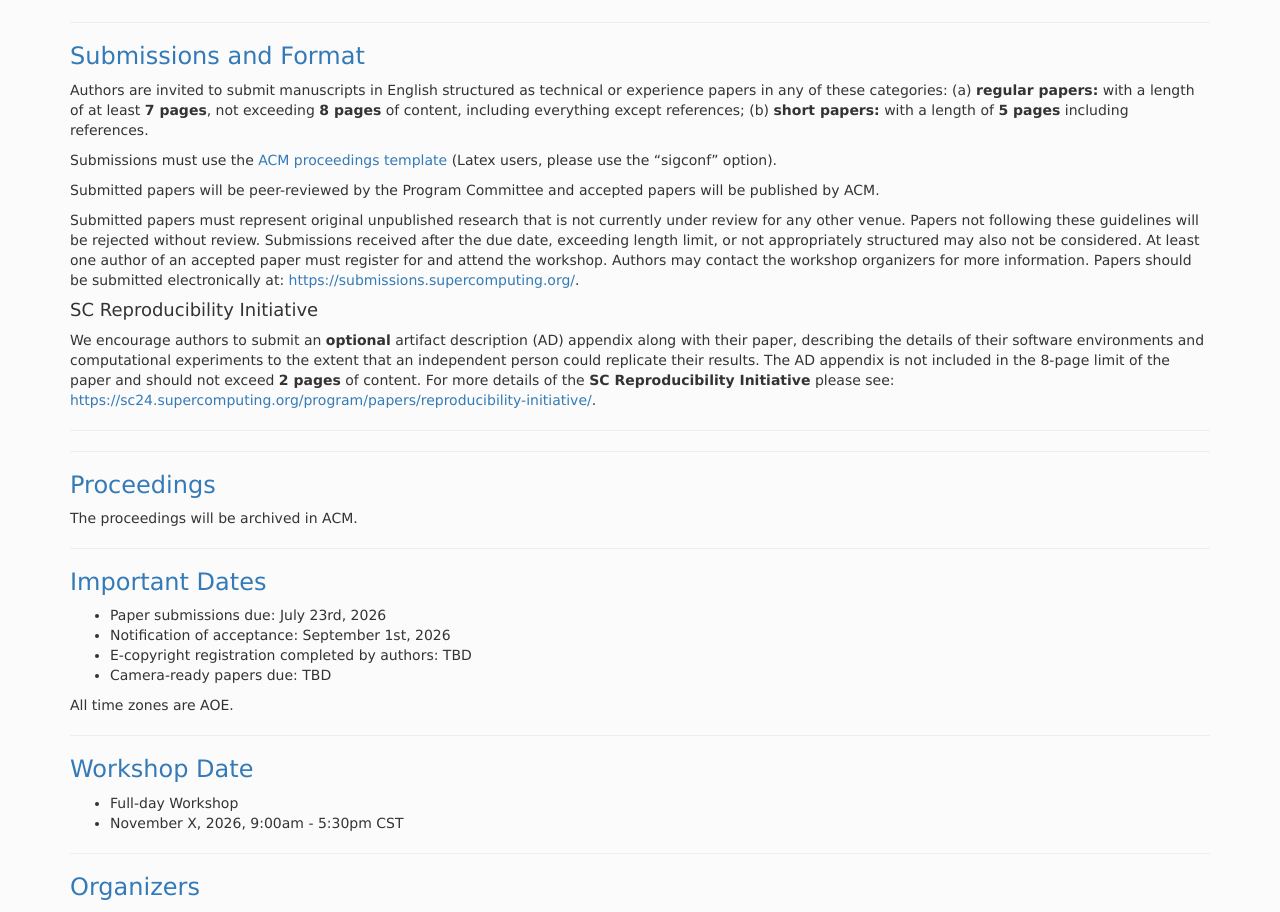
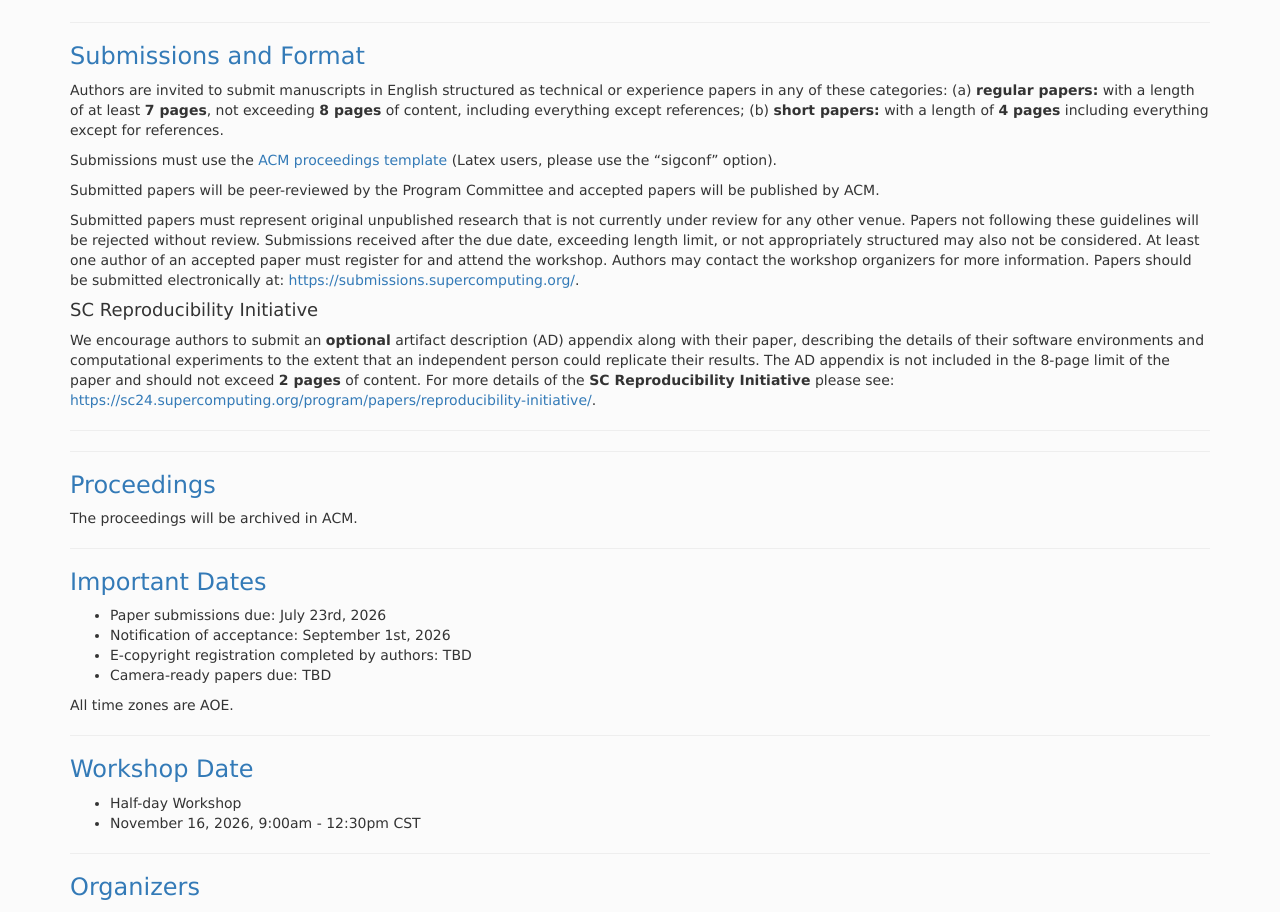
Before and after one commit to correctness-workshop/2026, a Jekyll site: the page built from index.md, in a window 1280 px wide and 1400 px high, scrolled down 1947 px. Shown: the part 158-1070 px from the top of the window. Built offline with Jekyll 4.4.1, drawn with Linux system fonts in a browser that asks for light colours; nearby versions of some CDN libraries; the list of posts is cut into pages by our own code; some of the changed text lies outside the part shown.

Commit message:
Revise workshop date and paper length requirements
Updated workshop date and submission guidelines.

```diff
--- a/index.md
+++ b/index.md
@@ -7,7 +7,7 @@ comments: false
 <img src="img/picture.jpg" alt="Drawing" style="width:1200px;" />
 
 <center><h2>Correctness 2026: 10th International Workshop on Software Correctness for HPC Applications</h2></center>
-<center><h4> November X, 2026 (full day, 9:00am - 5:30pm CST) </h4></center>
+<center><h4> November 16, 2026 (half day, 9:00am - 12:30pm CST) </h4></center>
 <center><h4> McCormick Place (Convention Center) </h4></center>
 <center><h4> Chicago, IL, USA </h4></center>
 <center><h5> Held in conjunction with SC26: <a href="https://sc26.supercomputing.org/">The International Conference for High Performance Computing, Networking, Storage and Analysis</a> </h5></center>
@@ -67,7 +67,8 @@ Topics of interest include, but are not limited to:
 
 Authors are invited to submit manuscripts in English structured as technical or experience papers in
 any of these categories: (a) **regular papers:** with a length of at least **7 pages**, not exceeding **8 pages** of content,
-including everything except references; (b) **short papers:** with a length of **5 pages** including references.
+including everything except references; (b) **short papers:** with a length of **4 pages** including everything except for references.
+
 
 Submissions must use the [ACM proceedings template](https://www.acm.org/publications/proceedings-template) (Latex users, please use the "sigconf" option).
 
@@ -123,8 +124,8 @@ All time zones are AOE.
 ---
 ### <a class="anchor" name="date">Workshop Date</a>
 
-- Full-day Workshop
-- November X, 2026, 9:00am - 5:30pm CST
+- Half-day Workshop
+- November 16, 2026, 9:00am - 12:30pm CST
 
 ---
 ### <a class="anchor" name="org">Organizers</a>
```
